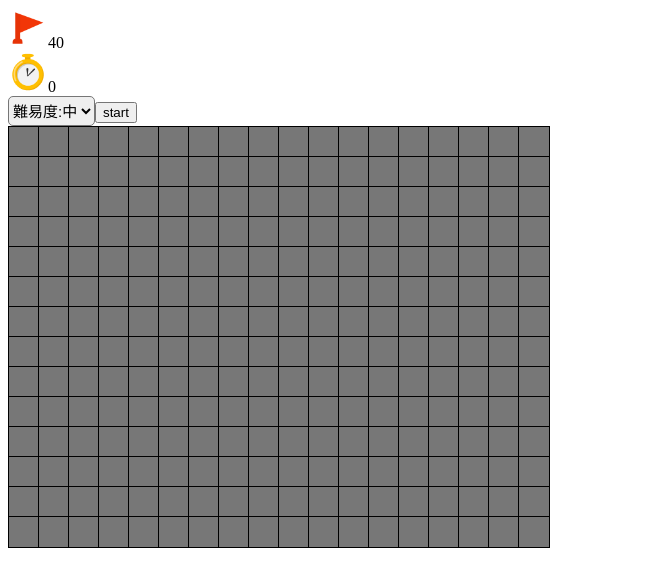
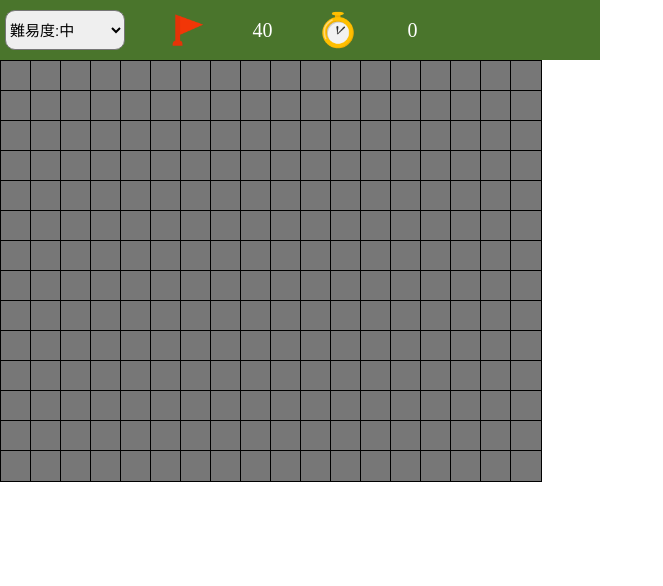
Before and after one commit to relationslab/minesweeper, a React (Create React App) app: page / in a window 1280 px wide. Shown: the top 586 px of the page, without its empty margins (0-663 px from the left). Built offline with nearby package versions, Linux system fonts and the light colour scheme.

Commit message:
add:Header

```diff
--- a/public/index.html
+++ b/public/index.html
@@ -25,7 +25,7 @@
     -->
     <title>React App</title>
   </head>
-  <body>
+  <body style="margin: 0;">
     <noscript>You need to enable JavaScript to run this app.</noscript>
     <div id="root"></div>
     <!--
--- a/src/components/Board.tsx
+++ b/src/components/Board.tsx
@@ -25,13 +25,13 @@ const Board: React.FC<BoardProps> = ({
 }) => {
   return (
     <>
-      <button
+      {/* <button
         onClick={() =>
           handleCreateBoard(board.width, board.height, board.mines)
         }
       >
         start
-      </button>
+      </button> */}
       <StyledBoard width={board.width} height={board.height}>
         {board.cells.map((cols, x) =>
           cols.map((cell, y) => (
--- a/src/components/FlagCount.tsx
+++ b/src/components/FlagCount.tsx
@@ -2,7 +2,14 @@ import React from "react";
 import styled from "styled-components";
 import { BoardState } from "../reducers/Board/types";
 
-const StyledFlagCount = styled.div``;
+const StyledFlagCount = styled.div`
+  display: grid;
+  grid-template-columns: 1fr 1fr;
+  justify-items: center;
+  align-items: center;
+  color: white;
+  font-size: 20px;
+`;
 const StyledImg = styled.img`
   width: 40px;
   height: 40px;
@@ -16,7 +23,7 @@ const FlagCount: React.FC<FlagCountProps> = ({ board }) => {
   return (
     <StyledFlagCount>
       <StyledImg src={`${process.env.PUBLIC_URL}/flag.png`} alt="flag" />
-      {board.flags}
+      <span>{board.flags}</span>
     </StyledFlagCount>
   );
 };
--- /dev/null
+++ b/src/components/Header.tsx
@@ -0,0 +1,26 @@
+import React from "react";
+import styled from "styled-components";
+import SelectLevel from "../containers/SelectLevel";
+import FlagCount from "../containers/FlagCount";
+import Timer from "../containers/Timer";
+
+const StyledHeader = styled.header`
+  width: 600px; /* とりあえず */
+  height: 60px;
+  background-color: #4a752c;
+  display: grid;
+  grid-template-rows: 60px;
+  grid-template-columns: 1fr 1fr 1fr 1fr;
+`;
+
+const Header = () => {
+  return (
+    <StyledHeader>
+      <SelectLevel />
+      <FlagCount />
+      <Timer />
+    </StyledHeader>
+  );
+};
+
+export default Header;
--- a/src/components/SelectLevel.tsx
+++ b/src/components/SelectLevel.tsx
@@ -3,12 +3,12 @@ import styled from "styled-components";
 import { LevelKey } from "../reducers/Board/types";
 
 const StyledSelectLevel = styled.select`
-  height: 30px;
+  width: 120px;
+  margin: 10px 5px;
   font-size: 15px;
   line-height: 30px;
-  border-radius: 5px;
+  border-radius: 10px;
   cursor: pointer;
-  z-index: 1;
   :focus {
     outline: none;
   }
--- a/src/components/Timer.tsx
+++ b/src/components/Timer.tsx
@@ -2,7 +2,14 @@ import React, { useState, useEffect } from "react";
 import styled from "styled-components";
 import { GameState } from "../reducers/Game/types";
 
-const StyledTimer = styled.div``;
+const StyledTimer = styled.div`
+  display: grid;
+  grid-template-columns: 1fr 1fr;
+  justify-items: center;
+  align-items: center;
+  color: white;
+  font-size: 20px;
+`;
 const StyledImg = styled.img`
   width: 40px;
   height: 40px;
--- a/src/index.tsx
+++ b/src/index.tsx
@@ -1,18 +1,13 @@
 import React from "react";
 import ReactDOM from "react-dom";
-
+import Header from "./components/Header";
 import Board from "./containers/Board";
-import SelectLevel from "./containers/SelectLevel";
-import Timer from "./containers/Timer";
-import FlagCount from "./containers/FlagCount";
 import { Provider } from "react-redux";
 import store from "./rootReducer";
 
 ReactDOM.render(
   <Provider store={store}>
-    <FlagCount />
-    <Timer />
-    <SelectLevel />
+    <Header />
     <Board />
   </Provider>,
   document.getElementById("root")
```
